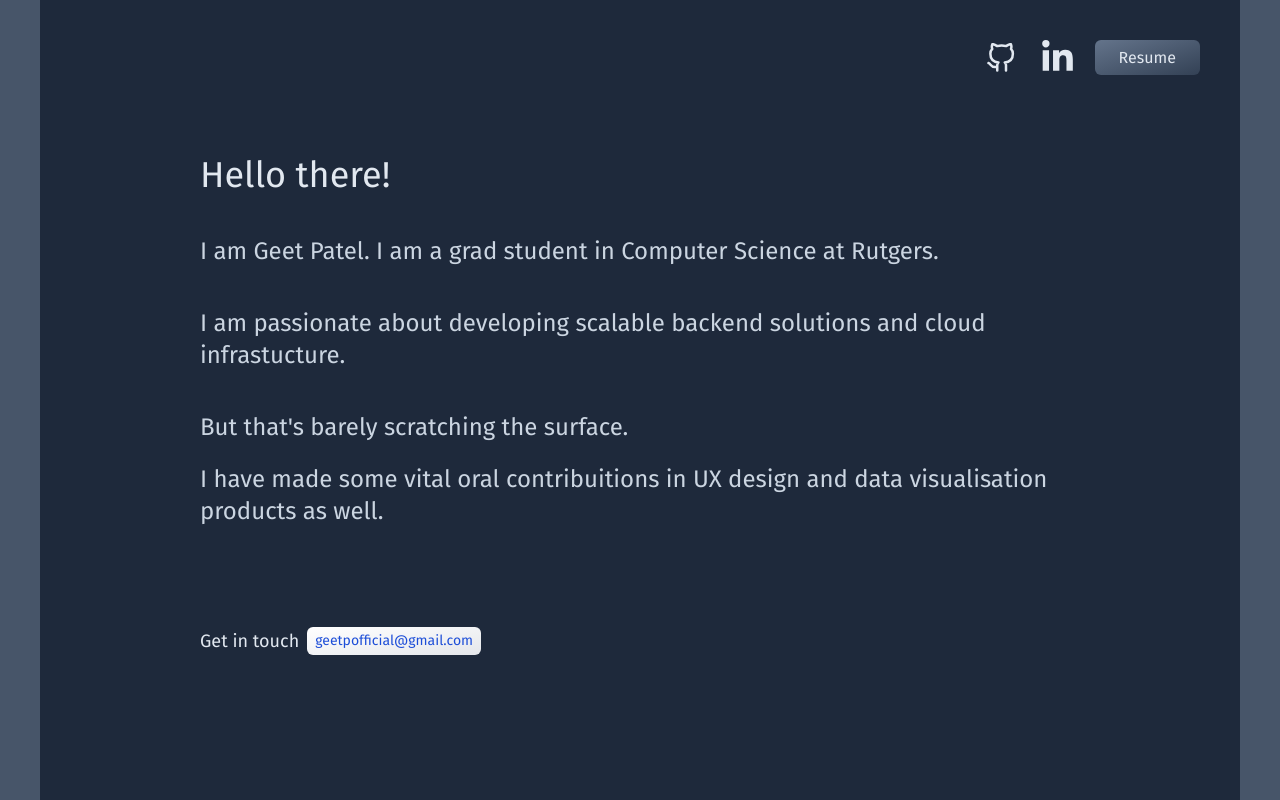
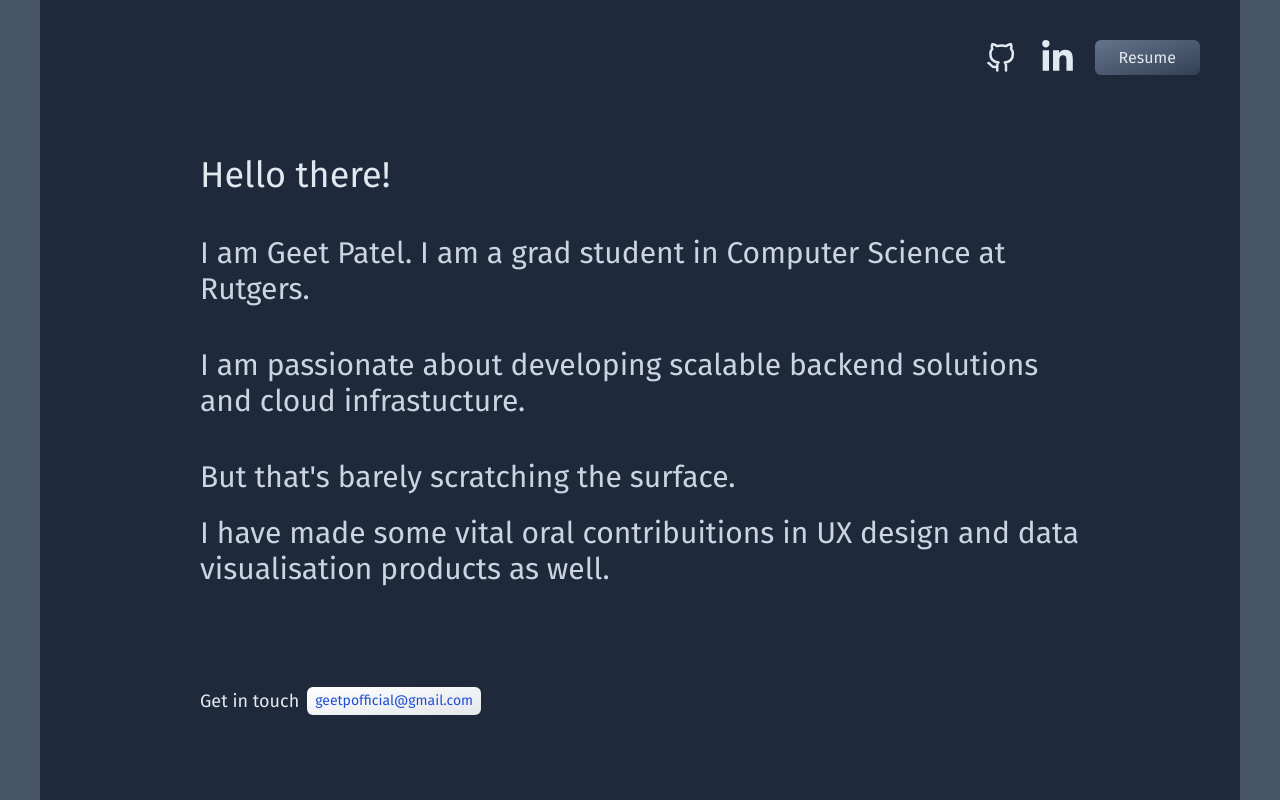
Before and after one commit to geetptl/geetptl.github.io, a Next.js app: page / in a window 1280 px wide. Built offline with nearby package versions, Linux system fonts and the light colour scheme.

Commit message:
Fixing text size

```diff
--- a/pages/index.js
+++ b/pages/index.js
@@ -47,7 +47,7 @@ export default function Home() {
 
             <div className='text-left px-40 py-10'>
               <text className='text-4xl text-slate-200'>Hello there!</text>
-              <div className='text-2xl text-slate-300 py-10'>
+              <div className='text-3xl text-slate-300 py-10'>
                 <h2>I am <text className=''>Geet Patel</text>. I am a grad student in Computer Science at Rutgers.</h2>
                 <h2 className='py-10'>I am passionate about developing scalable backend solutions and cloud infrastucture.</h2>
                 <h2>But that&apos;s barely scratching the surface.</h2>
```
